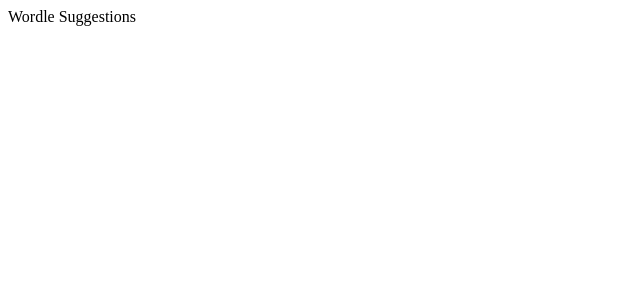
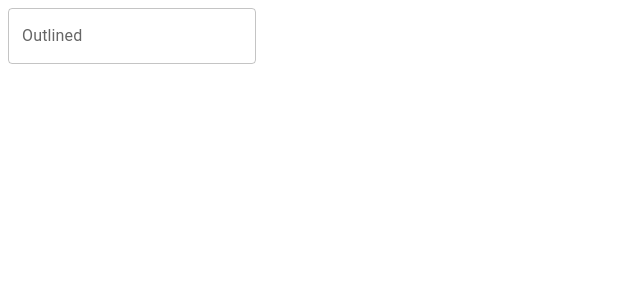
Before and after one commit to kulcsarrudolf/wordle-suggestions, a React (Create React App) app: page / in a window 1280 px wide. Shown: the top 300 px of the page, without its empty margins (0-640 px from the left). Built offline with nearby package versions, Linux system fonts and the light colour scheme.

Commit message:
Material v5 setup

```diff
--- a/src/App.tsx
+++ b/src/App.tsx
@@ -1,8 +1,15 @@
 import React from 'react';
-import { ThemeProvider, createMuiTheme } from '@material-ui/core';
+import { ThemeProvider } from '@mui/material';
+import { createTheme } from '@mui/material/styles';
 
-const theme = createMuiTheme();
+import Main from './components/Main';
 
-const App = () => <ThemeProvider theme={theme}>Wordle Suggestions</ThemeProvider>;
+const theme = createTheme();
+
+const App = () => (
+  <ThemeProvider theme={theme}>
+    <Main />
+  </ThemeProvider>
+);
 
 export default App;
--- /dev/null
+++ b/src/components/Main.tsx
@@ -0,0 +1,17 @@
+import React, { useState } from 'react';
+import { TextField } from '@mui/material';
+
+const Main = () => {
+  const [goodLetters, setGoodLetters] = useState([]);
+  const [badLetters, setBadLetters] = useState([]);
+  const [placedLetters, setPlacedLetters] = useState([]);
+  const [yellowLetters, setYellowLetters] = useState([]);
+
+  return (
+    <>
+      <TextField label="Outlined" variant="outlined" />
+    </>
+  );
+};
+
+export default Main;
--- a/src/service/wordle-suggestions.js
+++ b/src/service/wordle-suggestions.js
@@ -6,6 +6,7 @@
  * @param {*} goodLetters - array with good letters (e.g. ["A","C"])
  * @param {*} badLetters - array with bad letters (e.g. ["E", "A", "E"])
  * @param {*} placedLetters - (e.g. [["B",1], ["E", 5]])
+ * @param {*} yellowLetters - (e.g. [["B",1], ["E", 5]])
  *
  * @returns a list of suggested words
  */
```
Also changed, not shown: package.json (+6 -3 lines), 1 other file (tests, documents, lock files or other folders).
